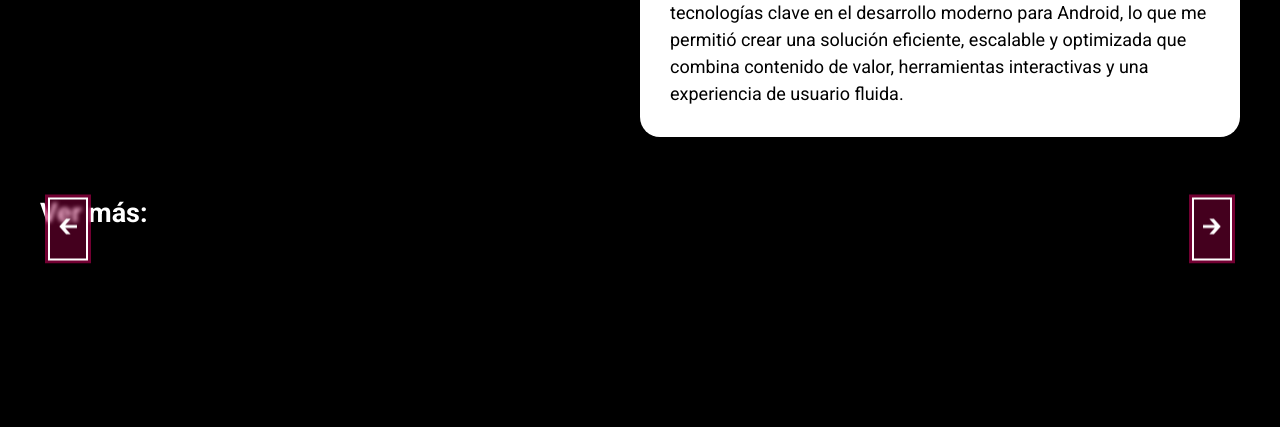
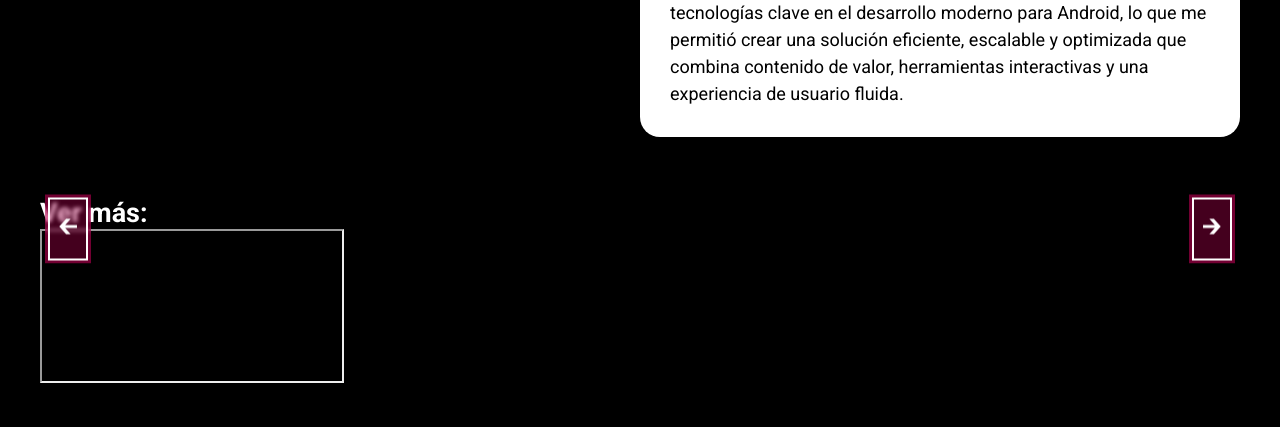
Before and after one commit to chimallidev/portafolio_chimallidev, a FastAPI app: template app/templates/proyectos/app_movil_soluciones_inteligentes/app_movil_soluciones_inteligentes.html in a window 1280 px wide. Shown: the part 991-1418 px from the top of the page. Before the commit the page ends 1255 px from the top, so only its background shows below. Run offline with FastAPI, Linux system fonts and the light colour scheme; the template is opened without the code that fills it, so the values that code supplies are empty.

Commit message:
Plantilla HTML del modal de videos

```diff
--- a/app/templates/proyectos/app_movil_soluciones_inteligentes/app_movil_soluciones_inteligentes.html
+++ b/app/templates/proyectos/app_movil_soluciones_inteligentes/app_movil_soluciones_inteligentes.html
@@ -34,6 +34,7 @@
 <section class="app-si__ver-mas">
     <h2 class="app-si__h2">Ver más:</h2>
     {{carrusel(carrusel_content, "videos")}}
+    {% include '/proyectos/app_movil_soluciones_inteligentes/components/modal_videos.html' %}
 </section>
 {% endblock %}
 
--- /dev/null
+++ b/app/templates/proyectos/app_movil_soluciones_inteligentes/components/modal_videos.html
@@ -0,0 +1,10 @@
+<div class="modal modal--video" id="videoModal">
+    <div class="modal__video-content">
+        <iframe
+        id="modalVideo"
+        src=""
+        allow="autoplay; encrypted-media"
+        allowfullscreen>
+        </iframe>
+    </div>
+</div>
```
